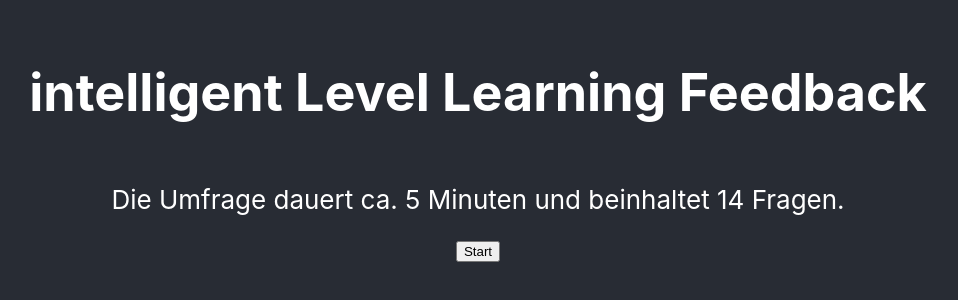
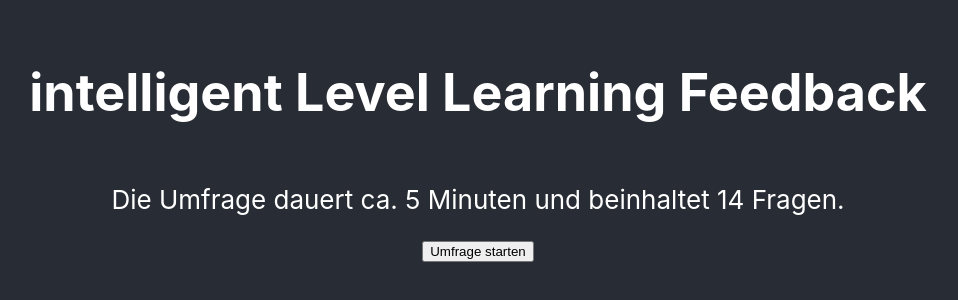
Before and after one commit to danmae/ui-survey, a React (Create React App) app: page / in a window 1280 px wide. Shown: the part 256-556 px from the top of the page, without its empty margins (162-1120 px from the left). Built offline with nearby package versions, Linux system fonts and the light colour scheme.

Commit message:
Pipeline Test

```diff
--- a/src/App.js
+++ b/src/App.js
@@ -7,7 +7,7 @@ function App() {
       <header className="App-header">
         <h1>intelligent Level Learning Feedback</h1>
         <p>Die Umfrage dauert ca. 5 Minuten und beinhaltet 14 Fragen.</p>
-        <button>Start</button>
+        <button>Umfrage starten</button>
       </header>
     </div>
   );
```
